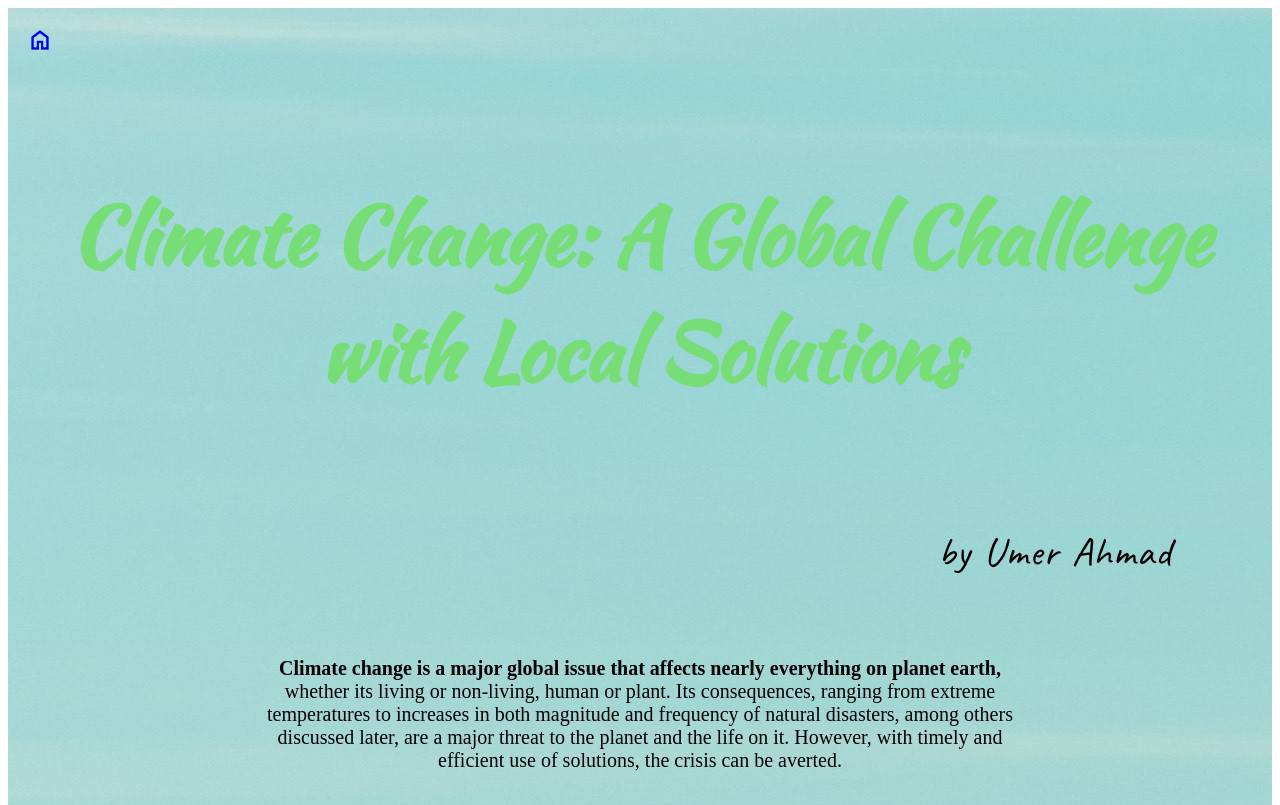
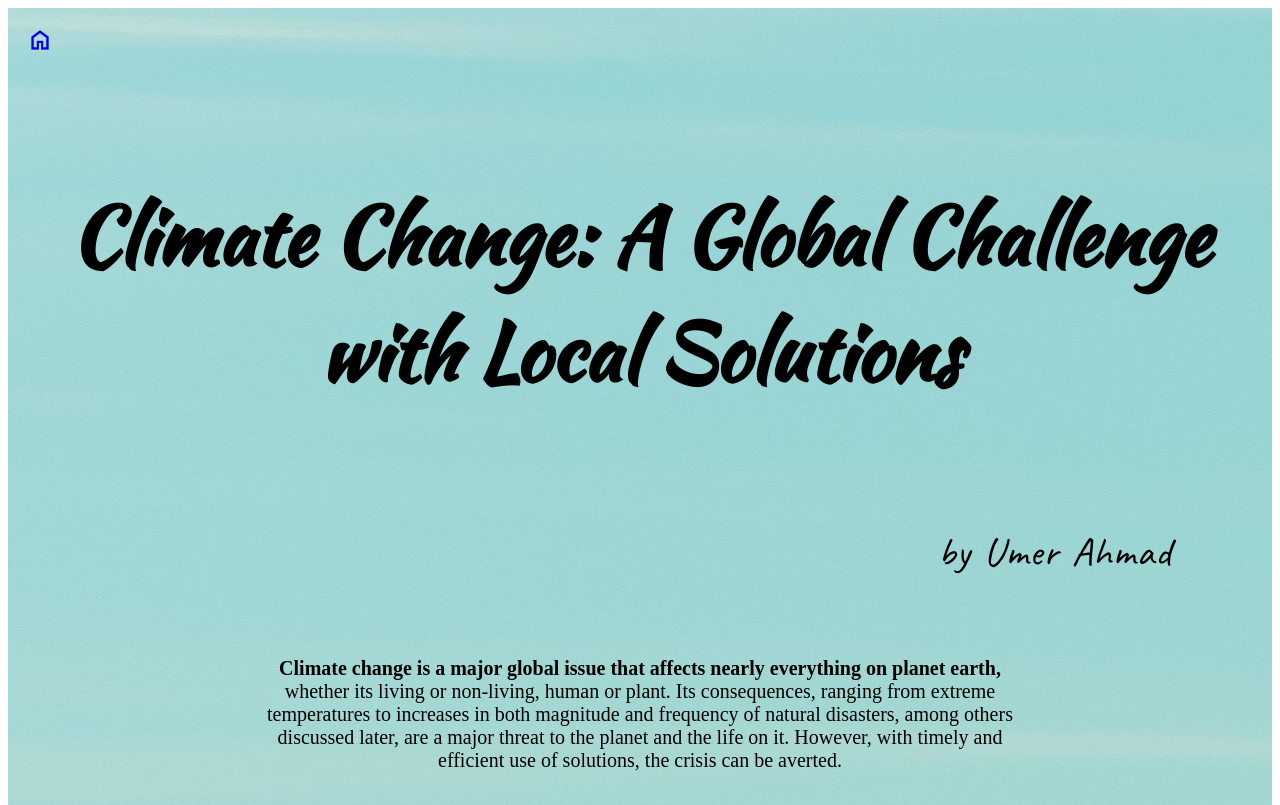
Before and after one commit to bccsclimateaction/bccsclimateaction, a plain HTML site: page article.html in a window 1280 px wide. Shown: the top 805 px of the page. Drawn offline with nearby package versions, Linux system fonts and the light colour scheme; a web font is replaced by a local one.

Commit message:
h2 article black

```diff
--- a/articlestyles.css
+++ b/articlestyles.css
@@ -23,7 +23,7 @@ h2 {
     text-align: center;
     font-size: 10vmin;
     padding: 5vh 0vw;
-    color: #77dd77;
+    color: black;
 }
 
 @media only screen and (max-width: 650px) {
```
